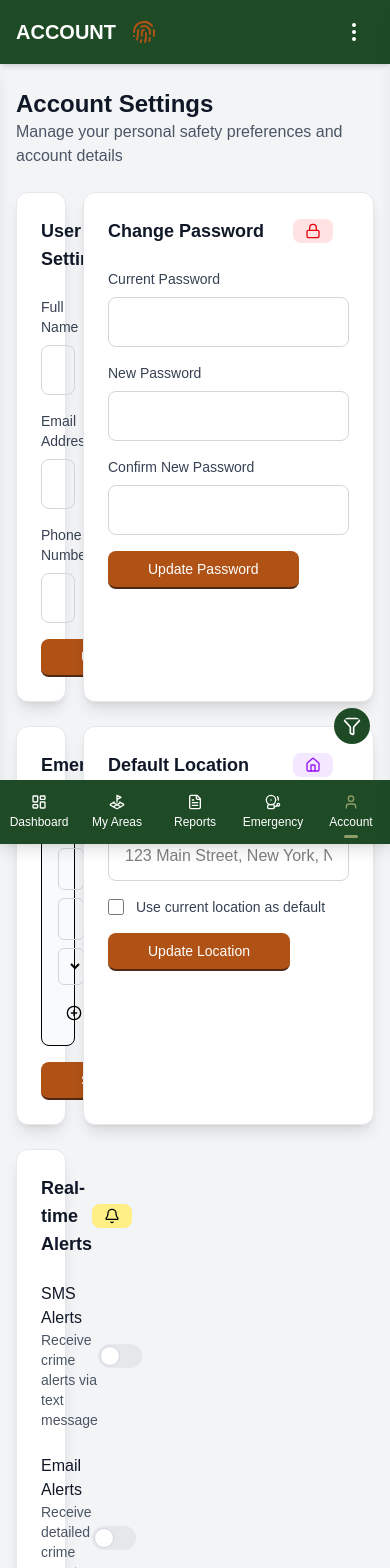
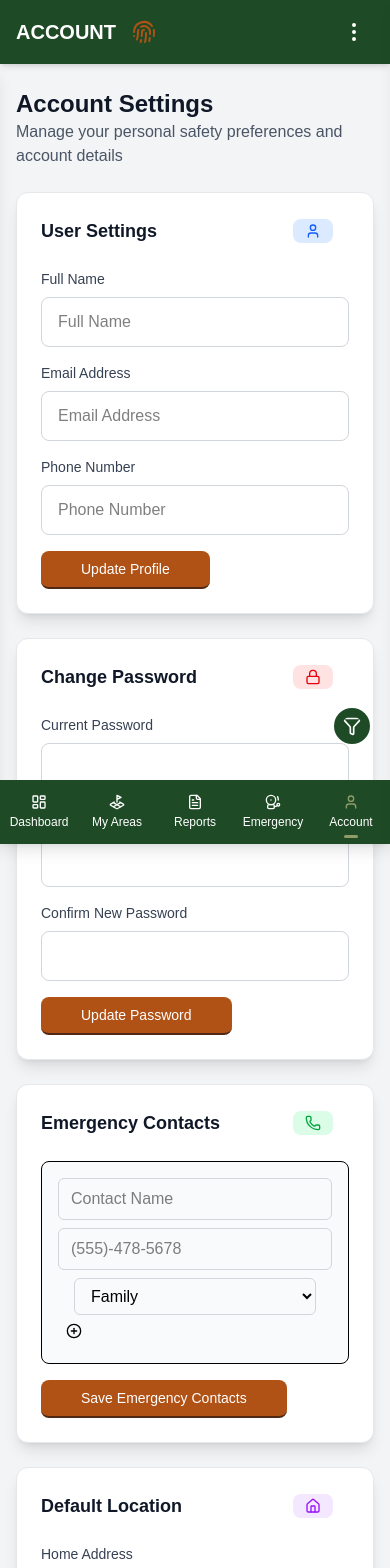
Before and after one commit to ShiiFt38/crimap-crime_navigation, a Next.js app: page /account in a window 390 px wide. Shown: the top 1568 px of the page. Built offline with nearby package versions, Linux system fonts and the light colour scheme.

Commit message:
Responsive improvements

```diff
--- a/src/app/account/components/EmergencyContactsForm.tsx
+++ b/src/app/account/components/EmergencyContactsForm.tsx
@@ -39,11 +39,11 @@ export default function EmergencyContactsForm() {
 
                 {/*Add emergency contact*/}
                 <div
-                    className="flex flex-col sm:flex-row sm:items-center justify-between p-4
+                    className="flex flex-col md:flex-row sm:items-center justify-between p-4
                     bg-gray-50 rounded-lg border">
 
-                    <div className="flex-1 mb-3 sm:mb-0">
-                        <div className="flex flex-col sm:flex-row sm:space-x-4">
+
+                        <div className="flex flex-col md:flex-row sm:space-x-4">
                             <input type="text" placeholder="Contact Name"
                                    name="contactName"
                                    onChange={handleChange}
@@ -58,14 +58,13 @@ export default function EmergencyContactsForm() {
                                 onChange={handleChange}
                                 name="dependent"
                                 value={emergencyData.dependent}
-                                className="px-3 py-2 border border-gray-300 rounded-md">
+                                className="px-3 py-2 border border-gray-300 mx-4 rounded-md">
                                 <option value="family">Family</option>
                                 <option value="friend">Friend</option>
                                 <option value="colleague">Colleague</option>
                                 <option value="other">Other</option>
                             </select>
                         </div>
-                    </div>
                     <button
                         className="p-2 rounded-full cursor-pointer active:text-[#4F2915]">
                         <CirclePlus size={16} />
--- a/src/app/account/page.tsx
+++ b/src/app/account/page.tsx
@@ -16,7 +16,7 @@ export default function Settings() {
             </div>
             {/*max-w-4xl mx-auto px-4 sm:px-6 lg:px-8 py-6*/}
             {/*Settings Grid*/}
-            <div className="max-w-4xl mx-auto px-4 sm:px-6 grid grid-cols-1 lg:grid-cols-2 gap-6">
+            <div className="max-w-4xl mx-auto px-4 sm:px-6 grid md:grid-cols-1 lg:grid-cols-2 gap-6">
                 {/*User Settings Card*/}
                 <UserSettingsForm />
 
@@ -32,7 +32,7 @@ export default function Settings() {
                 <AlertsForm />
 
                 {/*Emergency Action*/}
-                <div className="col-span-2 mt-8 bg-gradient-to-r from-red-500 to-red-600 rounded-xl shadow-lg p-6 text-white">
+                <div className="lg:col-span-2 mt-8 bg-gradient-to-r from-red-500 to-red-600 rounded-xl shadow-lg p-6 text-white">
                     <div className="flex items-center mb-4">
                         <TriangleAlert className="text-2xl mr-3" />
                         <h3 className="text-lg font-semibold">Emergency Actions</h3>
--- a/src/app/reports/components/CrimeReportCard.tsx
+++ b/src/app/reports/components/CrimeReportCard.tsx
@@ -20,7 +20,7 @@ export default function CrimeReportCard({offence, time, description, location, a
     return (
         <div className="bg-white rounded-lg shadow-sm border border-gray-200 p-4">
             <div className="flex items-start justify-between mb-3">
-                <div className="flex items-center space-x-2 w-7/8">
+                <div className="flex items-center space-x-2 w-fit">
                     <OffenceBadge offence={offence} />
                     <span className="text-gray-500 text-xs">{time}</span>
                 </div>
@@ -40,7 +40,7 @@ export default function CrimeReportCard({offence, time, description, location, a
                 </div>
             )}
 
-            <div className="bg-gray-100 rounded-lg p-3 mb-3">
+            <div className="bg-gray-100 rounded-lg p-3 mb-3 w-1/2">
                 <div className="flex items-center text-gray-600 text-xs">
                     <MapPin size={14} className="mr-4"/> {location}
                 </div>
@@ -48,12 +48,12 @@ export default function CrimeReportCard({offence, time, description, location, a
 
             <div className="flex items-center justify-between">
                 <span className="text-gray-500 text-xs">by {author}</span>
-                <div className="flex items-center space-x-4">
-                    <button className="flex items-center space-x-1 text-gray-500 hover:text-safety-blue">
+                <div className="flex items-center space-x-4 bg-[#B05216] rounded-full px-4 py-2">
+                    <button className="cursor-pointer flex items-center space-x-1 text-white hover:text-safety-blue">
                         <ThumbsUp size={14}/>
                         <span className="text-xs">{likes}</span>
                     </button>
-                    <button className="text-gray-500 hover:text-safety-blue">
+                    <button className="cursor-pointer text-white hover:text-safety-blue">
                         <Pin size={14} />
                     </button>
                 </div>
--- a/src/app/reports/layout.tsx
+++ b/src/app/reports/layout.tsx
@@ -2,7 +2,6 @@
 
 import Link from "next/link";
 import { usePathname } from "next/navigation";
-import {Plus} from "lucide-react";
 
 export default function ReportsLayout({children}: {children: React.ReactNode}) {
     const src = usePathname();
--- a/src/app/reports/page.tsx
+++ b/src/app/reports/page.tsx
@@ -1,5 +1,3 @@
-//TODO: Fix chat responsiveness
-
 import CrimeReportCard from "@/app/reports/components/CrimeReportCard";
 
 export default function Reports(){
--- a/src/modules/layout/components/drawer-nav/index.tsx
+++ b/src/modules/layout/components/drawer-nav/index.tsx
@@ -35,11 +35,6 @@ export default function DrawerNav(){
                             iconStyle={`mr-2 w-4 h-4 flex-shrink-0 group-active:text-[#1E4B26] duration-300
                                 ${src == e.page ? "text-[#1E4B26]" : "text-white"}`}/>
                     ))}
-                    <Link href="/settings" className={`flex p-3 rounded-lg align-middle hover:bg-[#8F9C68]
-                        ${src == "/settings" && "bg-[#8F9C68]"}`}>
-                        <Bolt className={`mr-2 w-4 h-4 flex-shrink-0 ${src == "/settings" ? "text-[#1E4B26]" :
-                            "text-white"}`}/>Settings
-                    </Link>
                 </div>
             </div>
 
```
Also changed, not shown: 1 other file (tests, documents, lock files or other folders).
